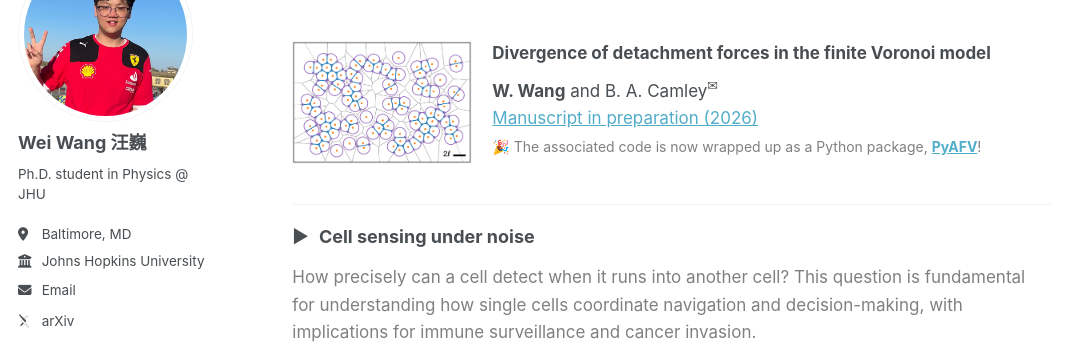
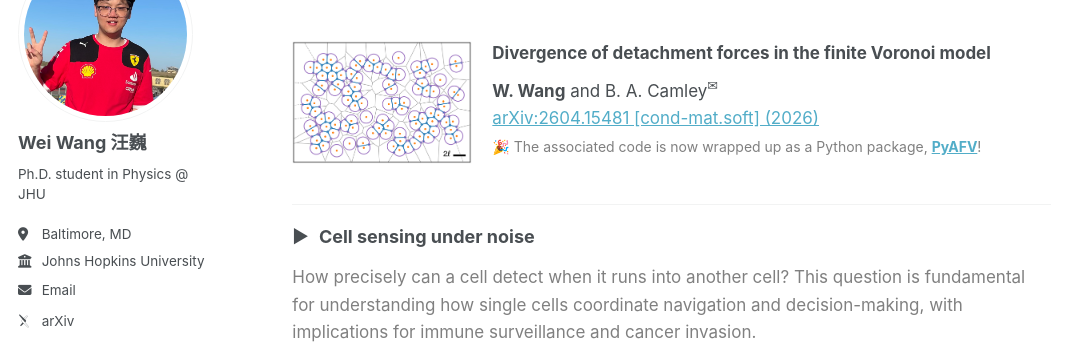
Before and after one commit to wwang721/academicpages, a Jekyll site: the page built from _pages/about.md, in a window 1280 px wide and 900 px high, scrolled down 868 px. Shown: the part 152-496 px from the top of the window, without its empty margins (0-1069 px from the left). Built offline with Jekyll 4.4.1, drawn with Linux system fonts in a browser that asks for light colours; some web fonts are replaced; a script that is not in the unit is left out.

Commit message:
:memo: Update detachment-force paper's arxiv link

```diff
--- a/_pages/about.md
+++ b/_pages/about.md
@@ -60,7 +60,7 @@ What controls whether cells - or clusters of cells - break off from an invading
     </p>
     <span style="font-size:17px;">
     <b>W. Wang</b> and B. A. Camley<sup>✉</sup><br>
-    <a href="/404">Manuscript in preparation (2026)</a><br>
+    <a href="https://doi.org/10.48550/arXiv.2604.15481">arXiv:2604.15481 [cond-mat.soft] (2026)</a><br>
     <span style="font-size:14px; color:gray;">
     🎉 The associated code is now wrapped up as a Python package, <a href="https://pyafv.github.io"><b>PyAFV</b></a>!
     </span>
```
Also changed, not shown: _pages/publications.md (+4 -0 lines).
